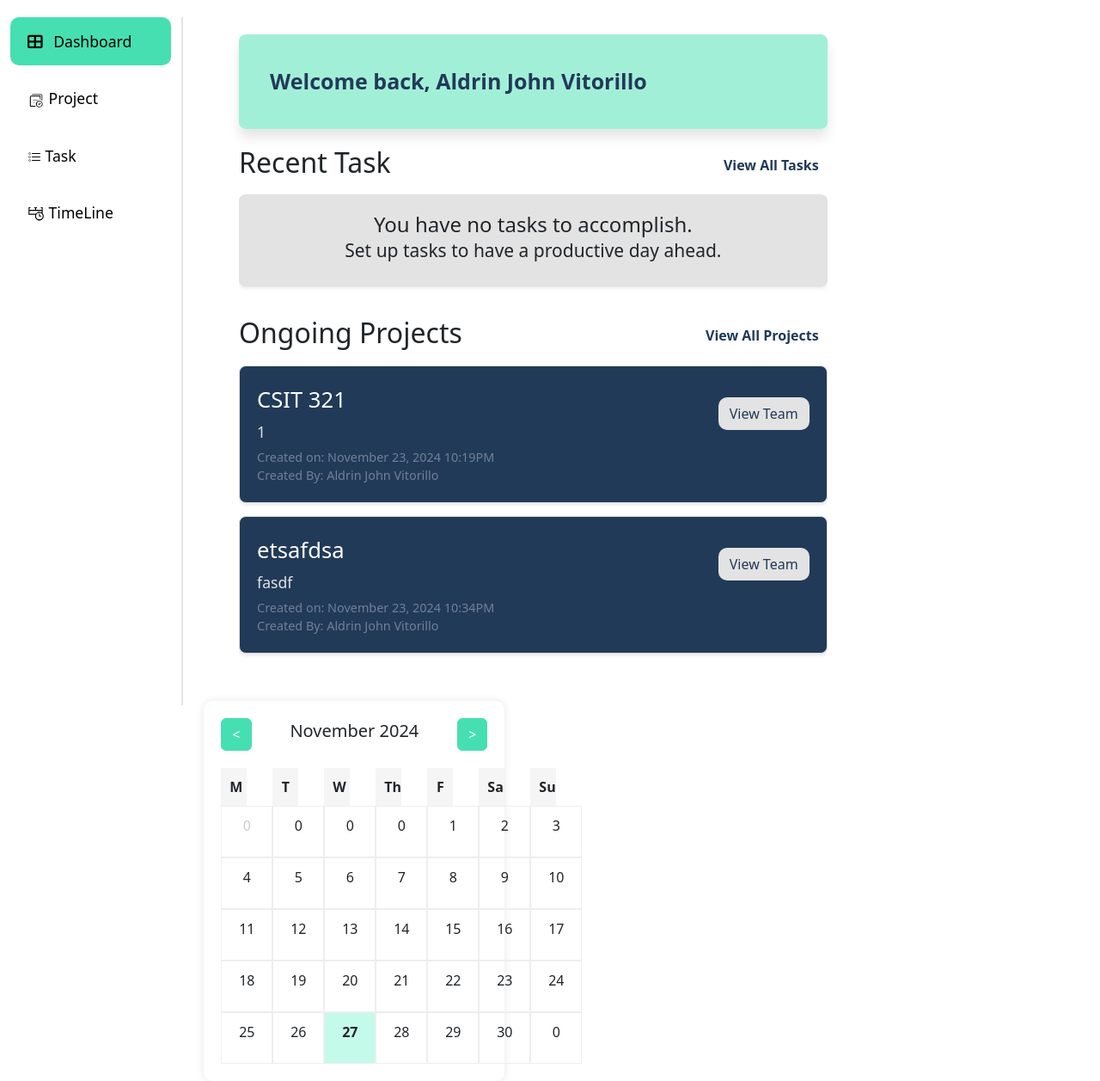
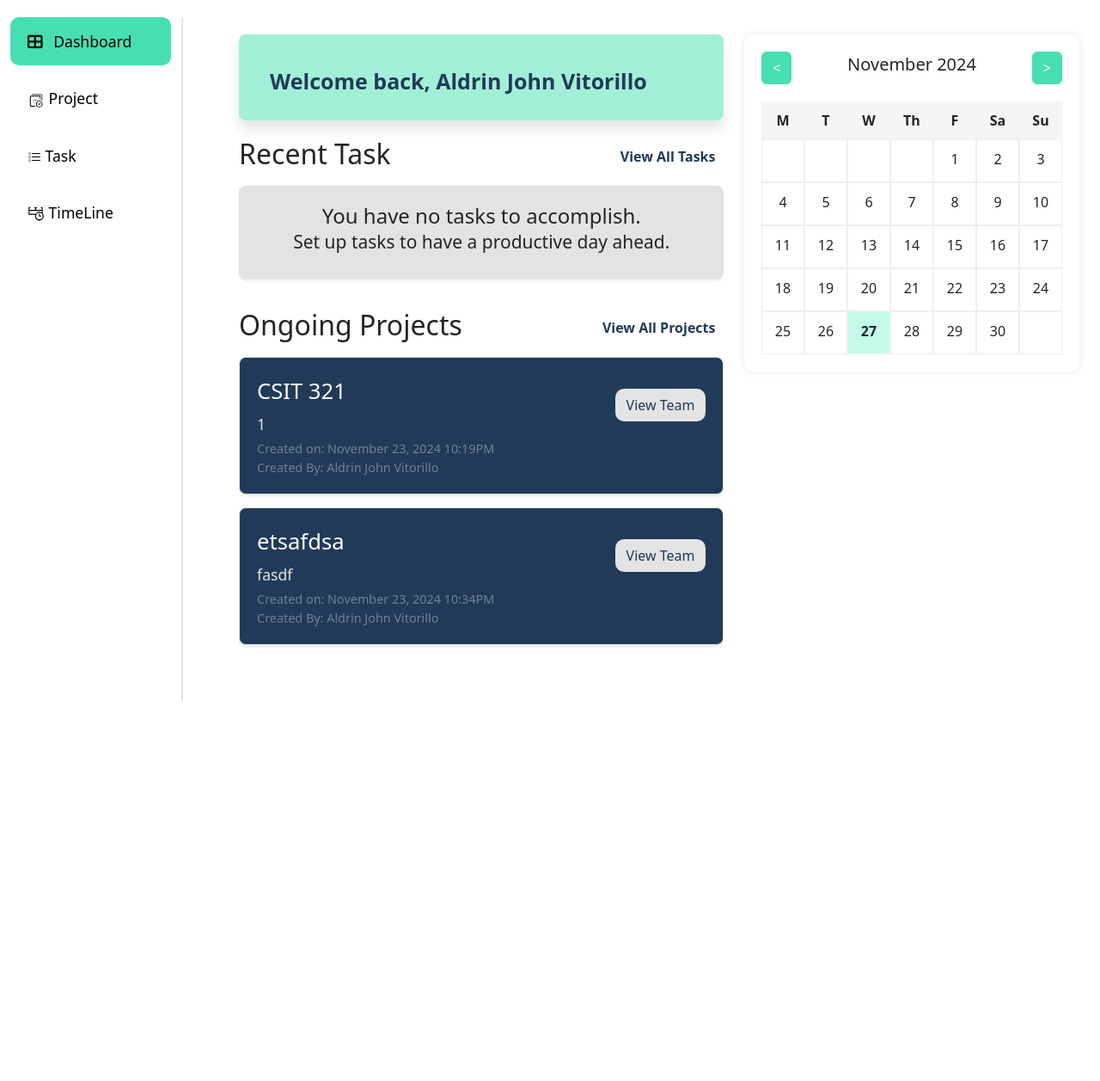
Before and after one commit to Sting421/PROJEXCELLENCE, a Django app: page /dashboard/ in a window 1280 px wide. Shown: the part 110-1367 px from the top of the page at 86% size. After the commit the page ends 925 px from the top, so only its background shows below. Run offline with Django 5.2, Linux system fonts and the light colour scheme; a user stored in the database is signed in; data comes from the database, SQL or seed files in the repository; both versions use the stored data as it was after the commit; some libraries are stand-ins or nearby versions.

Commit message:
dashboard calendar fixed

```diff
--- a/PROJEXCELLENCE/api/templates/dashboard.html
+++ b/PROJEXCELLENCE/api/templates/dashboard.html
@@ -10,6 +10,7 @@
     .dashboard{
         margin-left: 4%;
         user-select: none;
+        width: 190%;
     }
     .Welcome-card {
         background-color: rgba(70, 223, 177, 0.5);
@@ -19,8 +20,8 @@
         min-height: 100px;
         padding: 20;
         box-shadow: 0 10px 14px rgba(0, 0, 0, 0.1);
-        max-width: 70%;
-        height: 120%;
+        max-width: 96%;
+        height: 12%;
         margin-bottom: 16px;
     }
 
@@ -34,7 +35,7 @@
 
     /* Task area */
     .task-lists{
-        max-width: 70%;
+        max-width: 96%;
     }
 
     #tasks-list {
@@ -54,6 +55,7 @@
         cursor: pointer;
         transition: all 0.3s ease;
         box-shadow: 0 2px 4px rgba(0,0,0,0.1);
+
 
     }
     .task-item:hover {
@@ -99,7 +101,7 @@
 
     /* Project Area */
     .project-lists{
-        max-width: 70%;
+        max-width: 96%;
     }
     #projects-list {
         margin-top: 10px;
@@ -218,7 +220,7 @@
         border-radius: 10px;
         box-shadow: 0 0 10px rgba(0,0,0,0.1);
         padding: 20px;
-        width: 350px;
+        width: 390px;
 
     }
 
@@ -227,13 +229,12 @@
         justify-content: space-between;
         align-items: center;
         margin-bottom: 20px;
+
     }
 
     .calendar-grid {
         display: grid;
         grid-template-columns: repeat(7, 0.2fr);
-
-
 
     }
 
@@ -242,7 +243,7 @@
         font-weight: bold;
         padding: 10px;
         background: #f5f5f5;
-        width: 30px;
+        width: 50px;
 
     }
 
@@ -250,8 +251,8 @@
         text-align: center;
         padding: 10px;
         border: 1px solid #eee;
-        width: 60px;
-        height: 60px; /* Set a height for the scrollable container */
+        width: 50px;
+        height: 50px; /* Set a height for the scrollable container */
         overflow-y: auto; /* Enable vertical scrolling */
 
     }
@@ -266,17 +267,16 @@
         font-weight: bold;
     }
     .have_Due {
-        background-color: red;
+        background-color: rgb(255, 134, 134);
     }
-
-
+    .have_Due:hover{
+        background-color: rgb(221, 12, 12);
+    }
     .task-completed {
         background: #e8f5e9;
         text-decoration: line-through;
         color: #666;
     }
-
-
 
     .btn-primary{
         background-color: #46DFB1;
@@ -286,6 +286,10 @@
         background-color: #2a866b;
         border-color: #2a866b;
     }
+    .page_Container{
+        display: flex;
+        flex-direction: row;
+    }
 
 
     </style>
@@ -293,6 +297,7 @@
 
 {% block content %}
         <!-- Main content -->
+    <div class="page_Container">
         <div class="dashboard">
             <div class="Welcome-card">
                 <p class="name">Welcome back,  {{ request.user.first_name|capfirst }} {{ request.user.last_name|capfirst }}</p>
@@ -371,33 +376,26 @@
                     <div class="calendar-day-header">Su</div>
                     {% for week in calendar_data %}
                         {% for day in week %}
-                        {% if day.0 == current_day and month == current_month %}
-                            <div class="calendar-day current-day {% if tasks_by_date|get_item:date_key %}have_Due{% endif %}">
-                        {% else %}
-                            <div class="calendar-day {% if tasks_by_date|get_item:date_key %}have_Due{% endif %}">
-                        {% endif %}
-                            <!-- Display the day number -->
-                            {% if day.1 == 'prev-month' %}
-                                <span style="color: #ccc;">{{ day.0 }}</span>
-                            {% else %}
-                                <span>{{ day.0 }}</span>
-                            {% endif %}
-                            <!-- Display tasks for this day -->
                             {% with year_str=year|stringformat:"04d" month_str=month|stringformat:"02d" day_str=day.0|stringformat:"02d" %}
                                 {% with date_key=year_str|add:"-"|add:month_str|add:"-"|add:day_str %}
-                                {% if tasks_by_date|get_item:date_key %}
-                                    {% for task in tasks_by_date|get_item:date_key %}
-                                        <div class="calendar-day have_Due">
+                                    <div class="calendar-day
+                                        {% if tasks_by_date|get_item:date_key %}have_Due{% endif %}
+                                        {% if day.0 == current_day and month == current_month %}current-day{% endif %}
+                                        {% if day.1 == 'prev-month' %}prev-month{% endif %}
+                                    ">
+                                        <!-- Display the day number -->
+                                        {%if day.0 != 0%}
+                                            <div>{{ day.0 }}</div>
+                                        {% endif %}
                                     </div>
-                                    {% endfor %}
-                                {% endif %}
                                 {% endwith %}
                             {% endwith %}
-                        </div>
                         {% endfor %}
                     {% endfor %}
                 </div>
+
         </div>
+
     </div>
 
     <script>
```
Also changed, not shown: PROJEXCELLENCE/db.sqlite3. Lines whose indentation alone changed are shown as unchanged.
